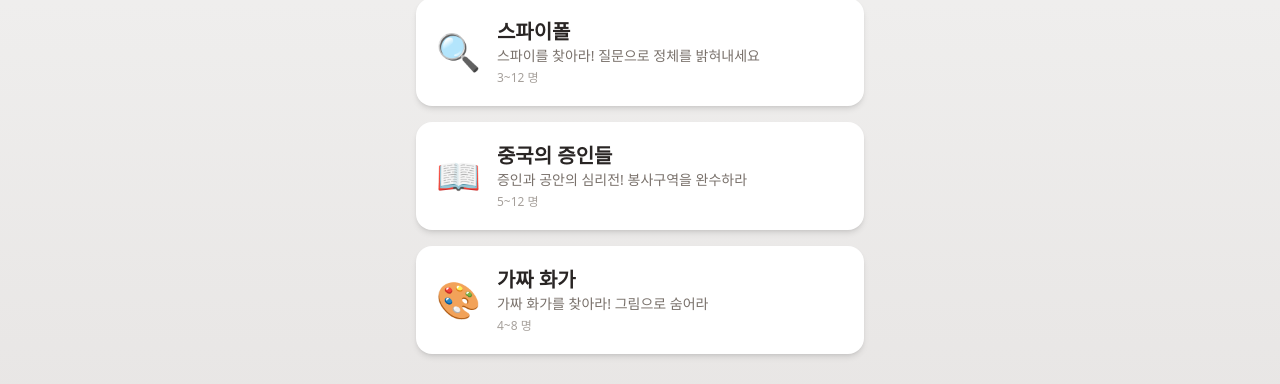
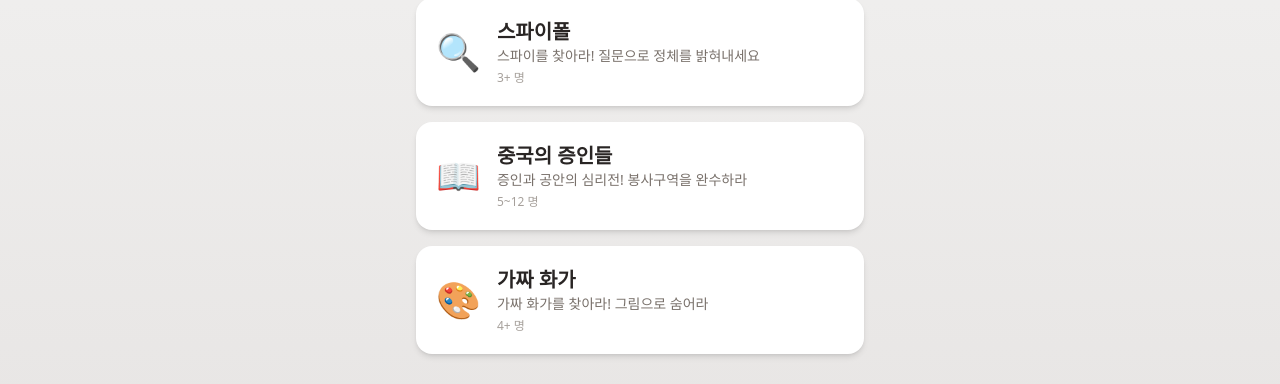
Before and after one commit to DarkCodeYG/boardgames, a React (Vite) app: page / in a window 1280 px wide. Shown: the part 346-730 px from the top of the page. Built offline with nearby package versions, Linux system fonts and the light colour scheme.

Commit message:
fix: 메인 페이지 스파이폴·가짜화가 인원 표시 수정
인원 제한 없는 게임의 표시를 ~N명 → N+명으로 변경

Co-Authored-By: Claude Sonnet 4.6 <noreply@anthropic.com>

```diff
--- a/src/pages/Home.tsx
+++ b/src/pages/Home.tsx
@@ -7,19 +7,19 @@ const LANGS: Lang[] = ['ko', 'en', 'zh'];
 const TEXTS = {
   ko: { title: '🎲 보드게임', subtitle: '플레이할 게임을 선택하세요', more: '더 많은 게임이 곧 추가됩니다!',
         codenames: '코드네임', codenamesDesc: '단서를 주고 요원을 찾아라!', codenamesPlayers: '4+ 명',
-        spyfall: '스파이폴', spyfallDesc: '스파이를 찾아라! 질문으로 정체를 밝혀내세요', spyfallPlayers: '3~12 명',
+        spyfall: '스파이폴', spyfallDesc: '스파이를 찾아라! 질문으로 정체를 밝혀내세요', spyfallPlayers: '3+ 명',
         witnesses: '중국의 증인들', witnessesDesc: '증인과 공안의 심리전! 봉사구역을 완수하라', witnessesPlayers: '5~12 명',
-        fakeart: '가짜 화가', fakeartDesc: '가짜 화가를 찾아라! 그림으로 숨어라', fakeartPlayers: '4~8 명' },
+        fakeart: '가짜 화가', fakeartDesc: '가짜 화가를 찾아라! 그림으로 숨어라', fakeartPlayers: '4+ 명' },
   en: { title: '🎲 Board Games', subtitle: 'Choose a game to play', more: 'More games coming soon!',
         codenames: 'Codenames', codenamesDesc: 'Give clues, find your agents!', codenamesPlayers: '4+ players',
-        spyfall: 'Spyfall', spyfallDesc: 'Find the spy! Ask questions to reveal them', spyfallPlayers: '3-12 players',
+        spyfall: 'Spyfall', spyfallDesc: 'Find the spy! Ask questions to reveal them', spyfallPlayers: '3+ players',
         witnesses: 'Witnesses of China', witnessesDesc: 'Witnesses vs Agents! Complete service territories', witnessesPlayers: '5-12 players',
-        fakeart: 'Fake Painter', fakeartDesc: 'Find the fake painter! Hide with your strokes', fakeartPlayers: '4-8 players' },
+        fakeart: 'Fake Painter', fakeartDesc: 'Find the fake painter! Hide with your strokes', fakeartPlayers: '4+ players' },
   zh: { title: '🎲 桌游', subtitle: '选择要玩的游戏', more: '更多游戏即将推出！',
         codenames: '代号', codenamesDesc: '给出线索，找到特工！', codenamesPlayers: '4+ 人',
-        spyfall: '间谍危机', spyfallDesc: '找出间谍！用提问揭露身份', spyfallPlayers: '3-12 人',
+        spyfall: '间谍危机', spyfallDesc: '找出间谍！用提问揭露身份', spyfallPlayers: '3+ 人',
         witnesses: '中国的见证人', witnessesDesc: '见证人与公安的心理战！完成服务区域', witnessesPlayers: '5-12 人',
-        fakeart: '假画家', fakeartDesc: '找出假画家！用画笔隐藏身份', fakeartPlayers: '4-8 人' },
+        fakeart: '假画家', fakeartDesc: '找出假画家！用画笔隐藏身份', fakeartPlayers: '4+ 人' },
 };
 
 interface HomeProps {
```
